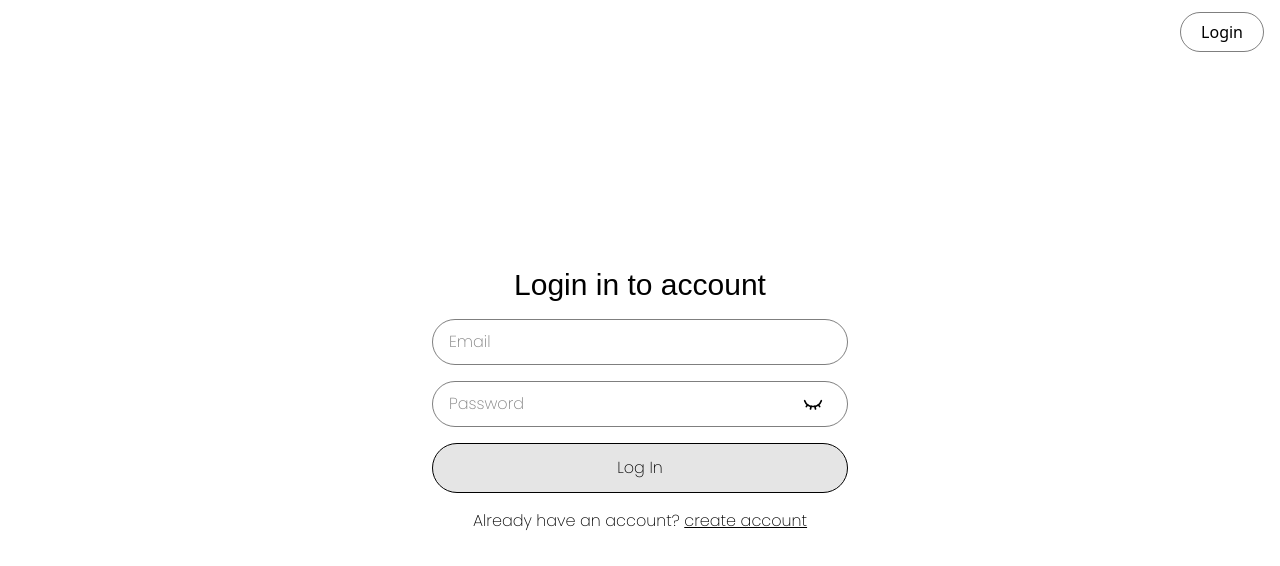
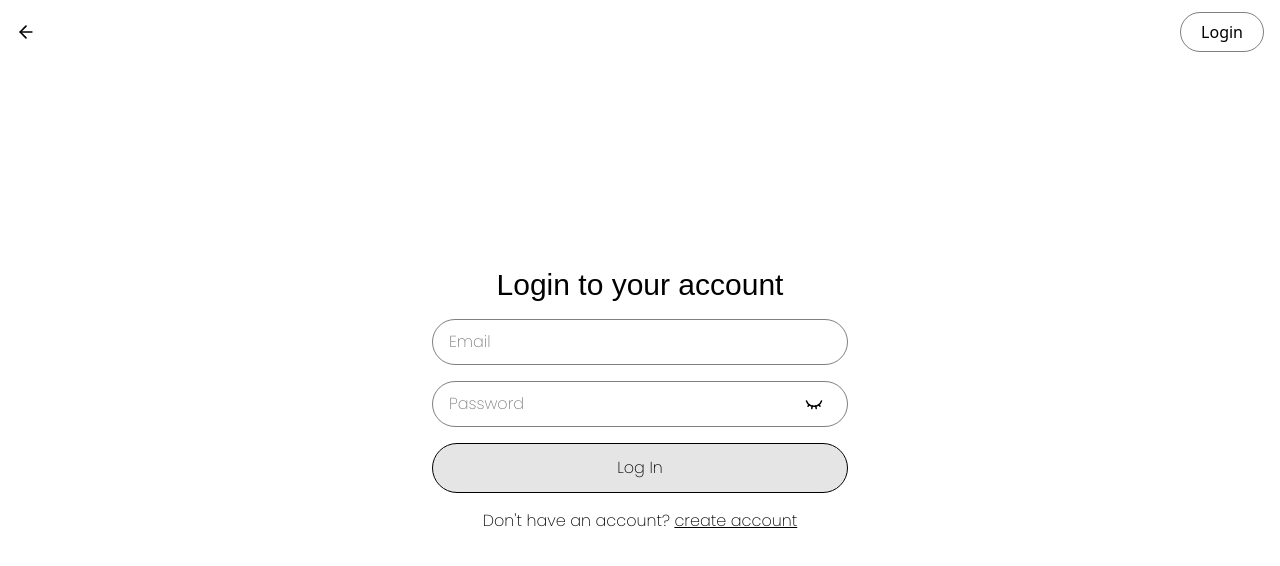
Before and after one commit to BIGboogle/fernleigh, a Next.js app: page /login in a window 1280 px wide. Both pictures are taken after a click on the element 813 px from the left and 404 px from the top of the page. Shown: the top 566 px of the page. Built offline with nearby package versions, Linux system fonts and the light colour scheme; no server answers; a web font is replaced by a local one.

Commit message:
account functionality

```diff
--- a/src/app/account/page.js
+++ b/src/app/account/page.js
@@ -1,8 +1,11 @@
 "use client"
 import { useAuth } from "../context/AuthContext"
 import Link from "next/link"
+import { supabase } from "../lib/supabaseClient"
+import { useRouter } from "next/navigation"
 
 export default function Account() {
+    const router = useRouter()
     const { user } = useAuth()
 
     if (!user) {
@@ -14,8 +17,16 @@ export default function Account() {
             </div>
         )
     }
+
+    async function handleLogout() {
+        await supabase.auth.signOut()
+        router.push("/")
+    }
     return (
-        <main className="min-h-screen px-4 py-4">
+        <main className="h-screen w-full flex flex-col max-w-md mx-auto px-4 py-4 pt-18">
+            <h1 className="text-2xl font-alt ">My profile</h1>
+            <p className="font-text text-sm mb-8">{user.email}</p>
+            <button onClick={handleLogout} className="py-3 font-text w-full rounded-full border border-red-700 bg-red-100 text-red-700 mt-auto">Log Out</button>
         </main>
     )
 }
--- a/src/app/login/page.js
+++ b/src/app/login/page.js
@@ -21,12 +21,13 @@ export default function SignupPage() {
         else {
             setError("")
             router.push("/catalog")
+            alert("Account Login successful")
         }
 
     }
     return (
         <main className="w-screen max-w-md my-auto mx-auto py-8 px-4">
-            <h1 className="text-3xl text-center font-medium font-alt mb-4">Login in to account</h1>
+            <h1 className="text-3xl text-center font-medium font-alt mb-4">Login to your account</h1>
 
             <form className="flex flex-col gap-4 font-text" onSubmit={handleSubmit}>
                 <input
@@ -36,7 +37,7 @@ export default function SignupPage() {
                     className="py-2.5 px-4 rounded-full border border-black/50 outline-0"
                     onChange={(e) => setEmail(e.target.value)}
                 />
-                <div className="flex border border-black/50 rounded-full items-center pr-4">
+                <div className="flex border border-black/50 rounded-full items-center pr-4 overflow-hidden">
                     <input
                         placeholder="Password"
                         value={password}
@@ -46,7 +47,7 @@ export default function SignupPage() {
                     />
                     {shown ? (
                     <div className="p-2 hover:bg-black/10 rounded-full" onClick={()=> setShown(false)}>
-                        <EyeClosed size={20}/>
+                        <EyeClosed size={18}/>
                     </div>
                     ):
                     (
@@ -61,7 +62,7 @@ export default function SignupPage() {
                 <button type="submit" className="py-3 text-black bg-black/10 border border-black  rounded-full active:scale-95 transition-transform">
                     Log In
                 </button>
-                <p className="text-center">Already have an account? <Link href="/signup" className="underline">create account</Link></p>
+                <p className="text-center">Don't have an account? <Link href="/signup" className="underline">create account</Link></p>
             </form>
         </main>
     )
--- a/src/component/Footer.js
+++ b/src/component/Footer.js
@@ -7,7 +7,7 @@ import { usePathname } from "next/navigation";
 export default function Footer() {
     const pathname = usePathname()
 
-    if (pathname === "/signup" || pathname === "/login") {
+    if (pathname === "/signup" || pathname === "/login" || pathname === "/account") {
         return (
             <></>
         )
--- a/src/component/Navbar.js
+++ b/src/component/Navbar.js
@@ -1,5 +1,5 @@
 "use client"
-import { ArrowLeft, User } from "lucide-react"
+import { ArrowLeft, User, User2 } from "lucide-react"
 import Link from "next/link"
 import { usePathname } from "next/navigation"
 import Logo from "./Logo"
@@ -40,15 +40,18 @@ export default function Navbar() {
                 <>
                     <div className={`fixed z-40 h-16 flex items-center top-0 inset-x-0 justify-between ${scrolled ? `bg-black/50 backdrop-blur-sm text-white` : `bg-transparent text-black`} px-4`}>
                         <h1 className="text-3xl font-alt flex items-center gap-2 font-medium">
-                            {pathname.length > 8 &&
                                 <button onClick={() => history.back()}>
                                     <ArrowLeft size={20} />
                                 </button>
-                            }
                             {currentPath}</h1>
                         <div>
                             {!user && pathname !== "/account" &&
                                 <Link href="/login" className="py-2 px-5 rounded-full border border-black/50">Login</Link>
+                            }
+                            {user && pathname !== "/account" &&
+                                <Link href="/account">
+                                    <User size={20} />
+                                </Link>
                             }
 
                         </div>
```
